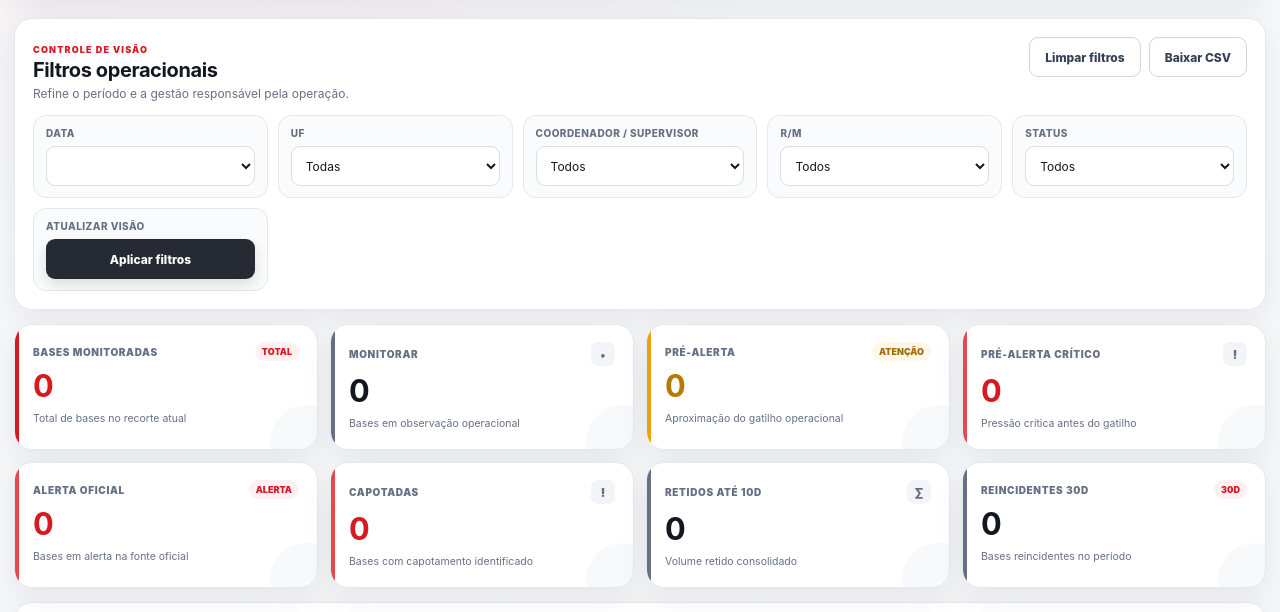
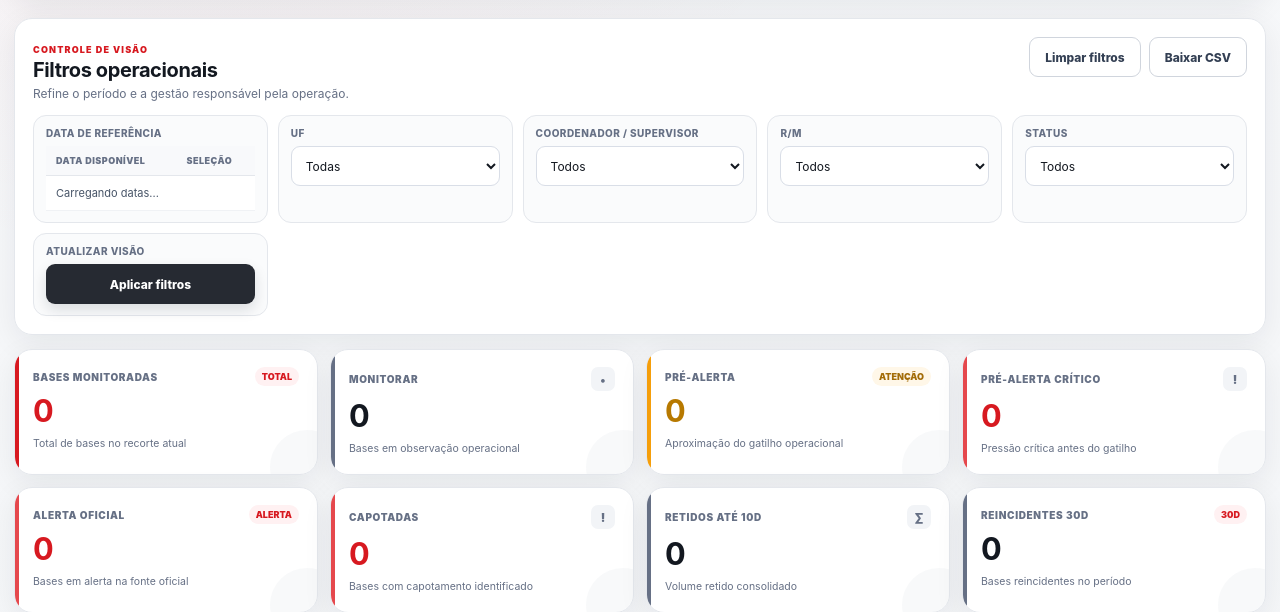
Before and after one commit to ErisonNeto/J-T-Capotamento, a FastAPI app: page / in a window 1280 px wide. Shown: the part 226-838 px from the top of the page. Run offline with FastAPI, Linux system fonts and the light colour scheme; data that the repository does not hold is empty; parts of the project's set-up code (start-up, migrations or seed data) failed here and were passed over.

Commit message:
ui: trocar filtro de data por tabela selecionavel

```diff
--- a/templates/index.html
+++ b/templates/index.html
@@ -5,7 +5,7 @@
   <meta name="viewport" content="width=device-width, initial-scale=1">
   <meta name="theme-color" content="#d71920">
   <title>J&T Express | Capotamento - Regional</title>
-  <link rel="stylesheet" href="/static/style.css?v=20261026-sla-standard-v2">
+  <link rel="stylesheet" href="/static/style.css?v=20261117-date-table">
   <script src="https://cdn.jsdelivr.net/npm/chart.js@4.4.7/dist/chart.umd.min.js"></script>
 </head>
 <body>
@@ -41,7 +41,16 @@
       </div>
 
       <div class="filters-grid cap-filters-grid">
-        <label class="filter-card"><span>Data</span><select id="dataFilter"></select></label>
+        <div class="filter-card date-table-filter">
+          <span id="dateFilterLabel">Data de referência</span>
+          <input type="hidden" id="dataFilter" value="">
+          <div class="date-table-wrap" role="group" aria-labelledby="dateFilterLabel">
+            <table class="date-select-table">
+              <thead><tr><th scope="col">Data disponível</th><th scope="col">Seleção</th></tr></thead>
+              <tbody id="dateTableBody"><tr><td colspan="2">Carregando datas...</td></tr></tbody>
+            </table>
+          </div>
+        </div>
         <label class="filter-card"><span>UF</span><select id="ufFilter"><option value="">Todas</option></select></label>
         <label class="filter-card"><span>Coordenador / Supervisor</span><select id="scFilter"><option value="">Todos</option></select></label>
         <label class="filter-card"><span>R/M</span><select id="rmFilter"><option value="">Todos</option></select></label>
@@ -134,6 +143,6 @@
 
     <footer class="dashboard-footer"><span>J&T Express • Capotamento</span><span>Dados operacionais para acompanhamento interno</span></footer>
   </main>
-  <script src="/static/app.js?v=20261026-sla-standard-v2"></script>
+  <script src="/static/app.js?v=20261117-date-table"></script>
 </body>
 </html>
```
